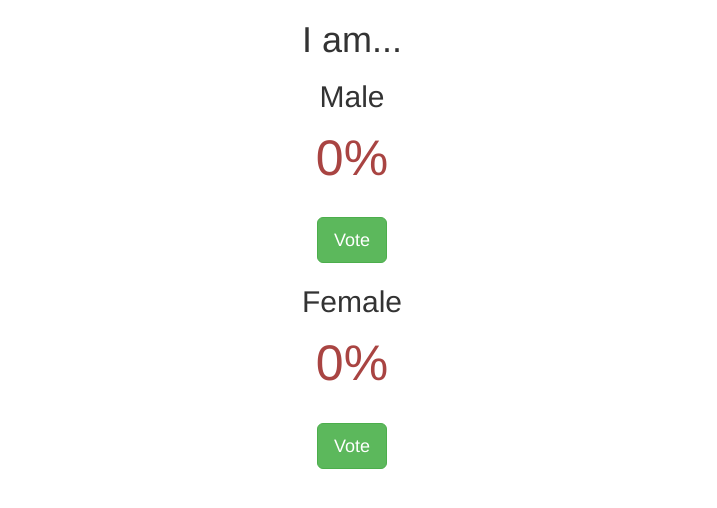
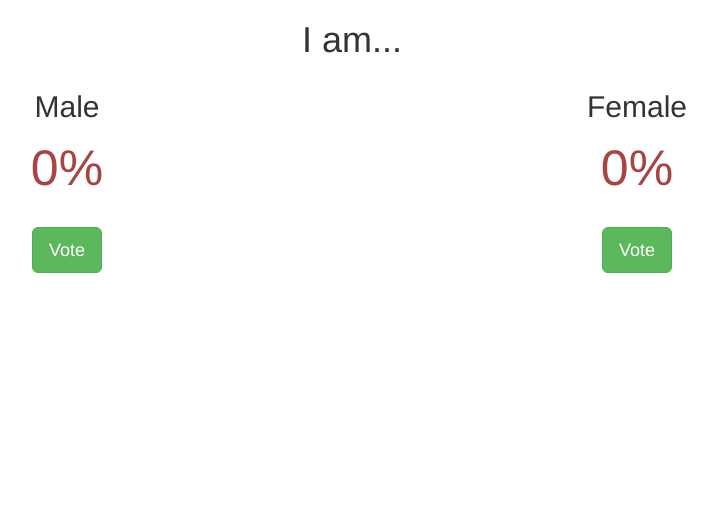
Before and after one commit to zmcdaniel/web-sde-challenge, a website: page poll/index.html in a window 1280 px wide. Shown: the whole page, without its empty margins (288-1005 px from the left). Drawn offline with nearby package versions, Linux system fonts and the light colour scheme.

Commit message:
More styling. Seperated male/female into parallel divs

```diff
--- a/poll/index.html
+++ b/poll/index.html
@@ -28,7 +28,7 @@
 
             <h1>I am...</h1>
 
-            <div id="male">
+            <div id="male" class="vote-div">
                 <h2>Male</h2>
                 <div ng-class="malePercentage>femalePercentage ? 'text-success' : 'text-danger'">
                     {{ malePercentage }}%
@@ -36,7 +36,7 @@
                 <button class='btn btn-success btn-lg' ng-click="incrementMale()">Vote</button>
             </div>
 
-            <div id="female">
+            <div id="female" class="vote-div">
                 <h2>Female</h2>
                 <div ng-class="malePercentage<femalePercentage ? 'text-success' : 'text-danger'">
                     {{ femalePercentage }}%
```
